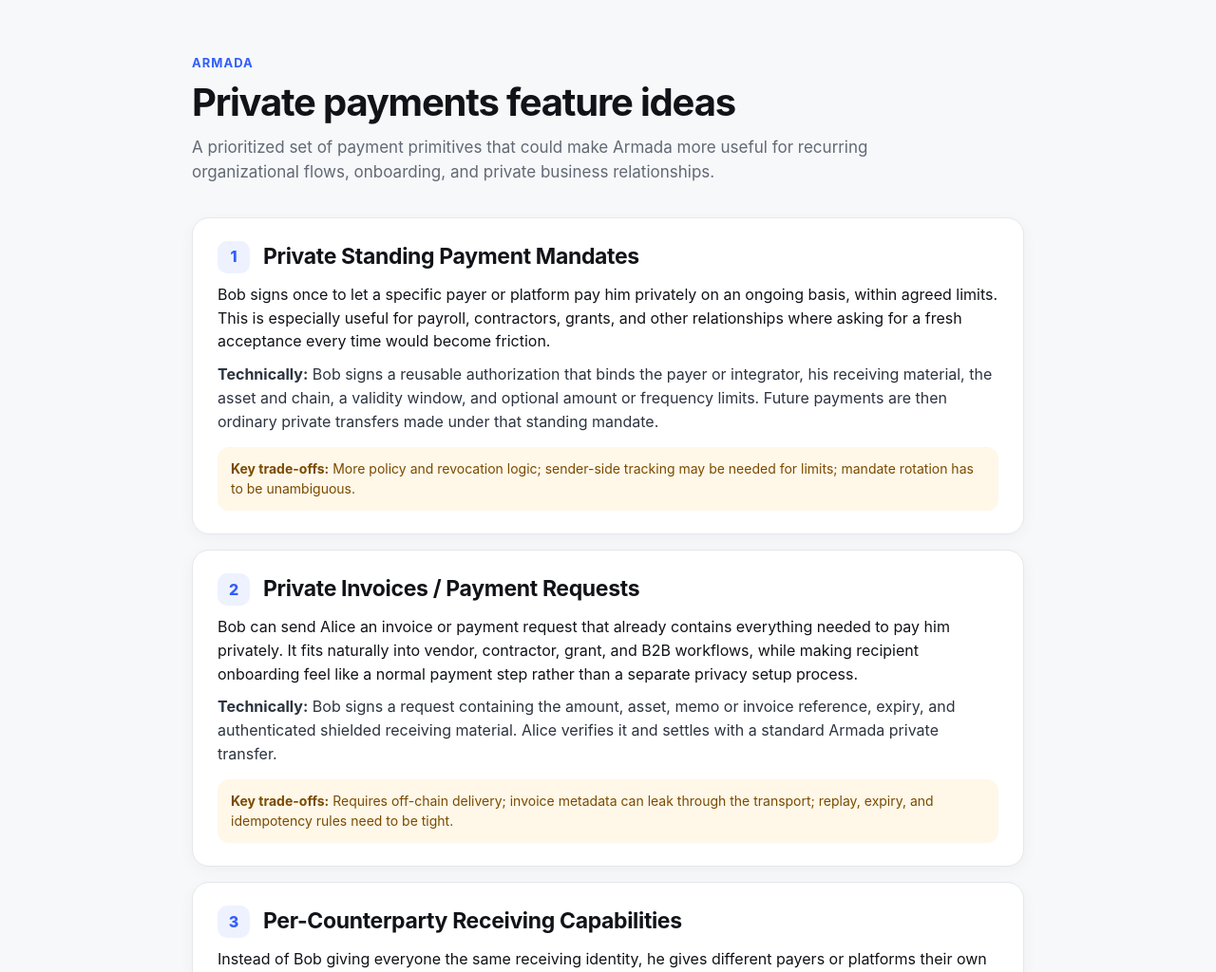
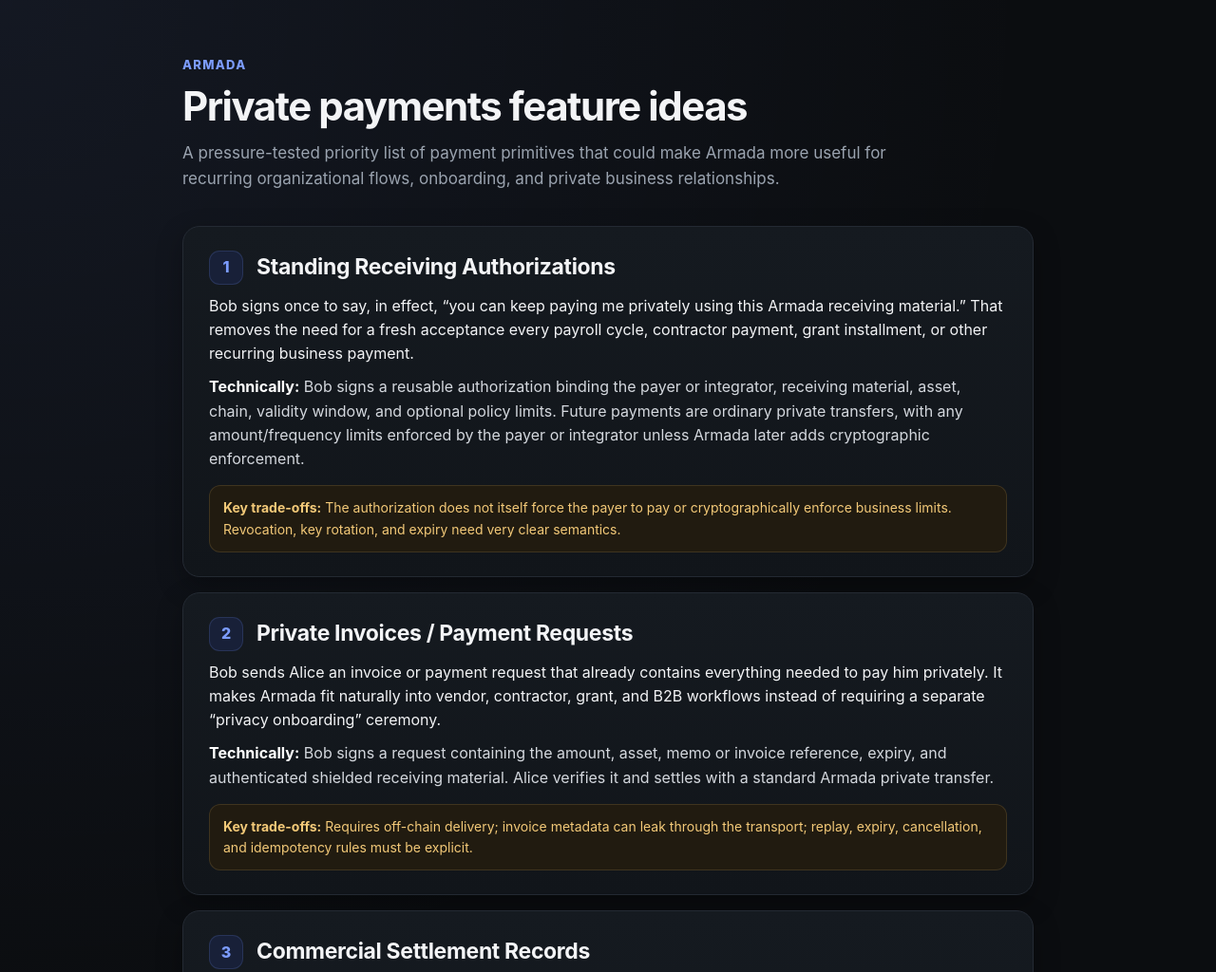
Before and after one commit to gavinly/designs, a plain HTML site: page private-payments-features.html in a window 1280 px wide. Shown: the top 1024 px of the page at 95% size. Drawn offline with Linux system fonts and the light colour scheme.

Commit message:
Update private-payments-features.html

```diff
--- a/private-payments-features.html
+++ b/private-payments-features.html
@@ -6,56 +6,62 @@
   <title>Armada — Private Payments Feature Ideas</title>
   <style>
     :root{
-      --bg:#f7f8fa;
-      --card:#ffffff;
-      --text:#111318;
-      --muted:#626975;
-      --line:#e5e7eb;
-      --accent:#315efb;
-      --accent-soft:#eef2ff;
-      --trade:#7a4b00;
-      --trade-bg:#fff7e8;
+      --bg:#0b0d10;
+      --panel:#11151a;
+      --panel-2:#151a20;
+      --text:#f3f4f6;
+      --muted:#9aa3af;
+      --line:#242a33;
+      --accent:#7c9cff;
+      --accent-soft:#182038;
+      --trade:#f3c978;
+      --trade-bg:#211b10;
+      --good:#99e6bf;
+      --shadow:rgba(0,0,0,.28);
     }
     *{box-sizing:border-box}
+    html{color-scheme:dark}
     body{
       margin:0;
       font-family:Inter, ui-sans-serif, -apple-system, BlinkMacSystemFont, "Segoe UI", sans-serif;
-      background:var(--bg);
+      background:
+        radial-gradient(circle at top left, rgba(124,156,255,.08), transparent 34%),
+        var(--bg);
       color:var(--text);
-      line-height:1.55;
+      line-height:1.58;
     }
     .wrap{
-      max-width:920px;
+      max-width:940px;
       margin:0 auto;
-      padding:56px 22px 72px;
+      padding:58px 22px 76px;
     }
     .eyebrow{
       font-size:13px;
-      font-weight:700;
-      letter-spacing:.08em;
+      font-weight:800;
+      letter-spacing:.1em;
       text-transform:uppercase;
       color:var(--accent);
       margin-bottom:10px;
     }
     h1{
-      font-size:40px;
-      line-height:1.1;
-      letter-spacing:-.03em;
-      margin:0 0 12px;
+      font-size:42px;
+      line-height:1.08;
+      letter-spacing:-.035em;
+      margin:0 0 14px;
     }
     .intro{
       color:var(--muted);
       font-size:17px;
-      max-width:720px;
-      margin-bottom:34px;
+      max-width:760px;
+      margin-bottom:36px;
     }
     .card{
-      background:var(--card);
+      background:linear-gradient(180deg, var(--panel-2), var(--panel));
       border:1px solid var(--line);
       border-radius:18px;
-      padding:24px 26px;
+      padding:25px 27px;
       margin:16px 0;
-      box-shadow:0 4px 16px rgba(16,24,40,.04);
+      box-shadow:0 10px 28px var(--shadow);
     }
     .top{
       display:flex;
@@ -64,9 +70,9 @@
       margin-bottom:10px;
     }
     .num{
-      width:34px;
-      height:34px;
-      border-radius:10px;
+      width:36px;
+      height:36px;
+      border-radius:11px;
       background:var(--accent-soft);
       color:var(--accent);
       font-weight:800;
@@ -74,9 +80,10 @@
       align-items:center;
       justify-content:center;
       flex:none;
+      border:1px solid rgba(124,156,255,.16);
     }
     h2{
-      margin:2px 0 0;
+      margin:3px 0 0;
       font-size:23px;
       line-height:1.25;
       letter-spacing:-.015em;
@@ -85,28 +92,35 @@
       margin:10px 0;
       font-size:16px;
     }
+    .technical{
+      color:#d4d8de;
+    }
     .label{
-      font-weight:700;
-    }
-    .technical{
-      color:#2c3440;
+      font-weight:750;
+      color:#fff;
     }
     .tradeoffs{
-      margin-top:14px;
+      margin-top:15px;
       padding:12px 14px;
       border-radius:12px;
       background:var(--trade-bg);
+      border:1px solid rgba(243,201,120,.14);
       color:var(--trade);
       font-size:14px;
     }
-    .footer{
+    .note{
       margin-top:34px;
+      padding:18px 20px;
+      background:#0f1318;
+      border:1px solid var(--line);
+      border-radius:14px;
       color:var(--muted);
-      font-size:13px;
+      font-size:14px;
     }
+    .note strong{color:var(--good)}
     @media (max-width:640px){
-      .wrap{padding:38px 16px 52px}
-      h1{font-size:32px}
+      .wrap{padding:38px 16px 54px}
+      h1{font-size:33px}
       .card{padding:20px}
     }
   </style>
@@ -116,61 +130,61 @@
     <div class="eyebrow">Armada</div>
     <h1>Private payments feature ideas</h1>
     <div class="intro">
-      A prioritized set of payment primitives that could make Armada more useful for recurring organizational flows,
+      A pressure-tested priority list of payment primitives that could make Armada more useful for recurring organizational flows,
       onboarding, and private business relationships.
     </div>
 
     <section class="card">
-      <div class="top"><div class="num">1</div><h2>Private Standing Payment Mandates</h2></div>
-      <p>Bob signs once to let a specific payer or platform pay him privately on an ongoing basis, within agreed limits. This is especially useful for payroll, contractors, grants, and other relationships where asking for a fresh acceptance every time would become friction.</p>
-      <p class="technical"><span class="label">Technically:</span> Bob signs a reusable authorization that binds the payer or integrator, his receiving material, the asset and chain, a validity window, and optional amount or frequency limits. Future payments are then ordinary private transfers made under that standing mandate.</p>
-      <div class="tradeoffs"><strong>Key trade-offs:</strong> More policy and revocation logic; sender-side tracking may be needed for limits; mandate rotation has to be unambiguous.</div>
+      <div class="top"><div class="num">1</div><h2>Standing Receiving Authorizations</h2></div>
+      <p>Bob signs once to say, in effect, “you can keep paying me privately using this Armada receiving material.” That removes the need for a fresh acceptance every payroll cycle, contractor payment, grant installment, or other recurring business payment.</p>
+      <p class="technical"><span class="label">Technically:</span> Bob signs a reusable authorization binding the payer or integrator, receiving material, asset, chain, validity window, and optional policy limits. Future payments are ordinary private transfers, with any amount/frequency limits enforced by the payer or integrator unless Armada later adds cryptographic enforcement.</p>
+      <div class="tradeoffs"><strong>Key trade-offs:</strong> The authorization does not itself force the payer to pay or cryptographically enforce business limits. Revocation, key rotation, and expiry need very clear semantics.</div>
     </section>
 
     <section class="card">
       <div class="top"><div class="num">2</div><h2>Private Invoices / Payment Requests</h2></div>
-      <p>Bob can send Alice an invoice or payment request that already contains everything needed to pay him privately. It fits naturally into vendor, contractor, grant, and B2B workflows, while making recipient onboarding feel like a normal payment step rather than a separate privacy setup process.</p>
+      <p>Bob sends Alice an invoice or payment request that already contains everything needed to pay him privately. It makes Armada fit naturally into vendor, contractor, grant, and B2B workflows instead of requiring a separate “privacy onboarding” ceremony.</p>
       <p class="technical"><span class="label">Technically:</span> Bob signs a request containing the amount, asset, memo or invoice reference, expiry, and authenticated shielded receiving material. Alice verifies it and settles with a standard Armada private transfer.</p>
-      <div class="tradeoffs"><strong>Key trade-offs:</strong> Requires off-chain delivery; invoice metadata can leak through the transport; replay, expiry, and idempotency rules need to be tight.</div>
+      <div class="tradeoffs"><strong>Key trade-offs:</strong> Requires off-chain delivery; invoice metadata can leak through the transport; replay, expiry, cancellation, and idempotency rules must be explicit.</div>
     </section>
 
     <section class="card">
-      <div class="top"><div class="num">3</div><h2>Per-Counterparty Receiving Capabilities</h2></div>
-      <p>Instead of Bob giving everyone the same receiving identity, he gives different payers or platforms their own reusable private receiving capability. That reduces cross-context correlation and lets the relationship itself become the privacy boundary.</p>
-      <p class="technical"><span class="label">Technically:</span> Armada derives or registers a scoped receiving subkey for a specific counterparty or integrator context, then uses ordinary shielded transfers to that scoped public material.</p>
-      <div class="tradeoffs"><strong>Key trade-offs:</strong> Depends on whether multiple receiving identities fit the existing spend model without circuit changes; increases key-management and recovery complexity.</div>
+      <div class="top"><div class="num">3</div><h2>Commercial Settlement Records</h2></div>
+      <p>A private transfer can be final on-chain without necessarily meaning the underlying invoice, payroll obligation, or other business obligation is legally or operationally complete. Armada can give applications a signed record that ties a private payment to the specific obligation it was meant to satisfy and records which event the parties treat as completion.</p>
+      <p class="technical"><span class="label">Technically:</span> The payment workflow binds a business object such as an invoice ID, payroll item, or grant milestone to the settlement. The recipient or integrator can then sign a record referencing the payment and the agreed completion state — for example confirmed on-chain, note detected, received, or reconciled.</p>
+      <div class="tradeoffs"><strong>Key trade-offs:</strong> Armada should provide evidence, not declare when a legal debt is extinguished. The meaning of “settled” belongs to the parties, contract, integrator, and jurisdiction.</div>
     </section>
 
     <section class="card">
-      <div class="top"><div class="num">4</div><h2>Reusable Receiving Profiles</h2></div>
-      <p>Once Alice has successfully paid Bob through an authenticated intent flow, she can save him as a trusted private-pay contact. That turns the first payment into one-time onboarding, while later payments become nearly instant.</p>
-      <p class="technical"><span class="label">Technically:</span> Alice stores Bob’s authenticated receiving material, its provenance, and a policy flag allowing immediate future transfers. Later payments can use the fast path unless either side requires a fresh acceptance.</p>
-      <div class="tradeoffs"><strong>Key trade-offs:</strong> Stale or rotated keys become an operational risk; the integrity of the contact store becomes security-sensitive.</div>
+      <div class="top"><div class="num">4</div><h2>Per-Counterparty Receiving Capabilities</h2></div>
+      <p>Instead of Bob giving everyone the same reusable receiving identity, he gives different payers or platforms their own private receiving capability. That makes the relationship itself the privacy boundary and reduces cross-context correlation.</p>
+      <p class="technical"><span class="label">Technically:</span> Armada derives or registers a scoped receiving subkey for a specific payer or integrator context, then uses ordinary shielded transfers to that scoped public material.</p>
+      <div class="tradeoffs"><strong>Key trade-offs:</strong> This is only attractive if multiple receiving identities fit the existing spend model without circuit changes. Otherwise the privacy benefit may not justify the key-management and recovery complexity.</div>
     </section>
 
     <section class="card">
       <div class="top"><div class="num">5</div><h2>Private Forwarding / Recipient Routing</h2></div>
-      <p>Bob can receive a payment privately and then have it automatically routed somewhere else without telling Alice where it ultimately went. This is useful if Armada is embedded underneath payroll, treasury, or other apps where the recipient wants control over what happens after receipt.</p>
+      <p>Bob receives privately, then automatically routes the money somewhere else without Alice learning the ultimate destination. This is useful when Armada sits underneath payroll, treasury, or other apps and the recipient wants control over what happens after receipt.</p>
       <p class="technical"><span class="label">Technically:</span> Bob’s app or integrator receives the shielded note first, then performs a second private spend or unshield according to a recipient-defined routing rule.</p>
-      <div class="tradeoffs"><strong>Key trade-offs:</strong> Immediate exits can leak through timing or amount correlation; automation introduces delegation and custody questions; the sender must never control the final destination.</div>
+      <div class="tradeoffs"><strong>Key trade-offs:</strong> Immediate exits can still leak through timing and amount correlation. Automation also introduces delegation and custody questions, and the sender must never control the final destination.</div>
     </section>
 
     <section class="card">
       <div class="top"><div class="num">6</div><h2>Claimable Private Payments</h2></div>
-      <p>Alice can send before Bob has enrolled, and Bob later connects his wallet and pulls the value into his real Armada balance. This is the highest-friction-reduction onboarding primitive and makes sense for gifts, casual payments, grants, and “send first, onboard later” experiences.</p>
-      <p class="technical"><span class="label">Technically:</span> Alice funds an ephemeral shielded note and gives Bob a claim envelope through a link, QR code, or message. When Bob claims, the note is transferred privately into his canonical Armada wallet.</p>
-      <div class="tradeoffs"><strong>Key trade-offs:</strong> The sender can generally revoke before claim; bearer links are stealable if leaked; wrong-address and dormant-recipient semantics are weaker than intent-based payments.</div>
+      <p>Alice can send before Bob has enrolled, and Bob later connects his wallet and pulls the value into his real Armada balance. This is the most compelling onboarding primitive for gifts, casual payments, grants, and “send first, onboard later” experiences.</p>
+      <p class="technical"><span class="label">Technically:</span> Alice funds an ephemeral shielded note and gives Bob a claim envelope through a link, QR code, or message. When Bob claims, the note is privately transferred into his canonical Armada wallet before he spends or exits.</p>
+      <div class="tradeoffs"><strong>Key trade-offs:</strong> The sender generally retains the ability to revoke before claim because they created the ephemeral key. Bearer links can be stolen if leaked, and dormant-recipient semantics are weaker than intent-based payments.</div>
     </section>
 
     <section class="card">
       <div class="top"><div class="num">7</div><h2>Private Proof of Receipt</h2></div>
-      <p>Bob can prove he received a payment without revealing the note itself, his viewing key, or where the money later went. That could be useful for invoices, payroll records, disputes, or compliance without creating a permanent monitoring handle for the sender.</p>
+      <p>Bob can prove that he received and controls a payment without revealing his note, his viewing key, or where the money later went. That could support invoice disputes, payroll attestations, or compliance without giving the sender a permanent monitoring handle.</p>
       <p class="technical"><span class="label">Technically:</span> A future ZK receipt proves control of one of the outputs created by a settlement transaction, without disclosing which commitment is Bob’s.</p>
-      <div class="tradeoffs"><strong>Key trade-offs:</strong> Likely requires new proof or circuit work; the receipt semantics need to be defined very carefully; probably not a v1 feature.</div>
+      <div class="tradeoffs"><strong>Key trade-offs:</strong> Likely requires new proof or circuit work, and the semantics of “receipt” need to be defined precisely. This looks like a later-stage feature, not a v1 priority.</div>
     </section>
 
-    <div class="footer">
-      Priority reflects likely value to Armada’s recurring organizational-payment use cases, not implementation difficulty.
+    <div class="note">
+      <strong>Pressure-test changes:</strong> “Reusable Receiving Profiles” was folded into Standing Receiving Authorizations because it is more an implementation pattern than a separate product primitive. “Standing Payment Mandates” was renamed to avoid implying debit-style authority or protocol-enforced payment obligations. Commercial Settlement Records was added as a distinct business-layer primitive.
     </div>
   </main>
 </body>
```
